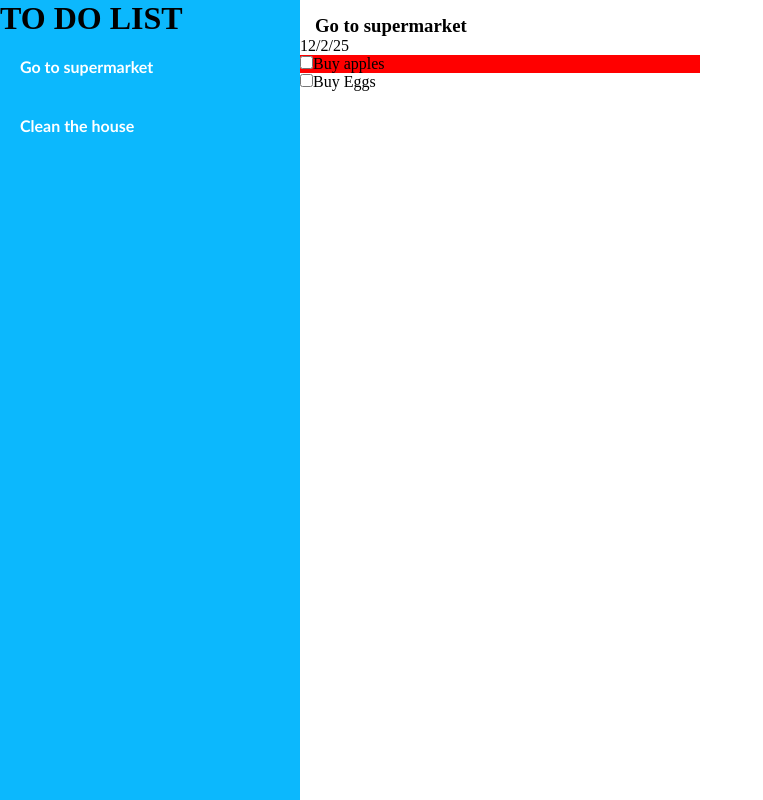
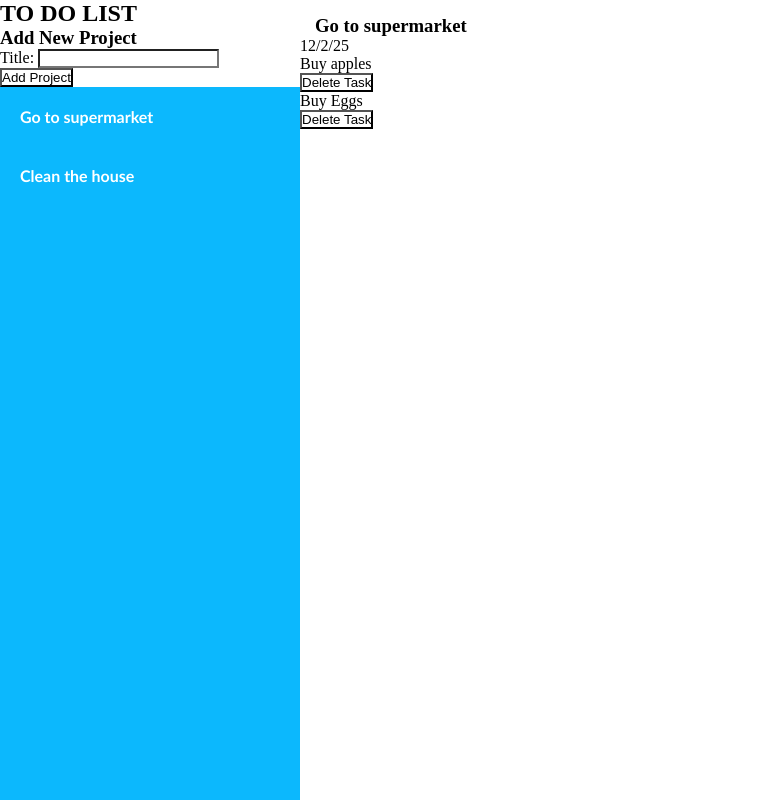
Before and after one commit to JaegerAW/to-do-list-project, a website built with webpack: page src/index.html in a window 1280 px wide. Both pictures are taken after a click on the element "Go to supermarket". Shown: the whole page, without its empty margins (0-763 px from the left). Built offline with nearby package versions, Linux system fonts and the light colour scheme.

Commit message:
save before changin renderMain.js

```diff
--- a/src/index.html
+++ b/src/index.html
@@ -9,7 +9,19 @@
 
     <div class="container">
         <div class="sidebar" id="sidebar">
-            TO DO LIST
+            <h2>TO DO LIST</h2>
+            <form class="form">
+                <h3>Add New Project</h3>
+                <div class="userinput">
+                    <label for="newtitle">Title:</label>
+                    <input type="text" id="newtitle">
+                <div class="userinput">
+                    <button type="submit" id="addnewproject">Add Project</button>
+            <div class="sidebar" id="sidebarproject"></div>
+                </div>
+                </div>
+
+            </form>
         </div>
         <div class="main" id="main"></div>
 
--- a/src/index.js
+++ b/src/index.js
@@ -1,53 +1,33 @@
 import './styles.css';
-
-const mainContent = document.querySelector('#main');
-const sideBar = document.querySelector('#sidebar');
+import { myProjects } from './myProjects.js';
+import renderMain from './renderMain.js';
 
 
 
 
-const myProjects = [
-    {
-        name: "Go to supermarket",
-        due: "12/2/25",
-        tasks: [
-                    {
-                        name: "Buy apples",
-                        priority: "high"
-                    },
-                    {
-                        name: "Buy Eggs",
-                        priority: "medium"
-                    }
-                ]
-    },
-    {
-        name: "Clean the house",
-        due: "13/2/25",
-        tasks: [
-                    {
-                        name: "Sweep and mop the floor",
-                        priority: "high"
-                    },
-                    {
-                        name: "Do laundry",
-                        priority: "high"
-                    }
-                ]
-    }
-];
+
+const mainContent = document.querySelector('#main');
+const sideBar = document.querySelector('#sidebarproject');
+
+
+
+
+
+
 function renderSidebar() {
-    let sidebarHTML = '<h1>TO DO LIST</h1>';
+    let sidebarHTML = '';
     myProjects.forEach((project, index) => {
         sidebarHTML += `<div class="projects" id="project-${index}">${project.name}</div>`
 
     })
-    sideBar.innerHTML = sidebarHTML;
+    sideBar.innerHTML += sidebarHTML;
     const projects = document.querySelectorAll('.projects');
     projects.forEach(project =>
         project.addEventListener('click', renderMain)
     )
 }
+
+/*
 function renderMain(event) {
 
     let index = parseInt(event.target.id.split('-')[1]);
@@ -73,6 +53,7 @@ function renderMain(event) {
     mainContent.appendChild(projectCard)
 
 }
+*/
 
 
 renderSidebar();
@@ -151,3 +132,35 @@ btn.textContent = "test";
 document.body.appendChild(btn)
 
 */
+
+/*const myProjects = [
+    {
+        name: "Go to supermarket",
+        due: "12/2/25",
+        tasks: [
+                    {
+                        name: "Buy apples",
+                        priority: "high"
+                    },
+                    {
+                        name: "Buy Eggs",
+                        priority: "medium"
+                    }
+                ]
+    },
+    {
+        name: "Clean the house",
+        due: "13/2/25",
+        tasks: [
+                    {
+                        name: "Sweep and mop the floor",
+                        priority: "high"
+                    },
+                    {
+                        name: "Do laundry",
+                        priority: "high"
+                    }
+                ]
+    }
+];
+*/
--- /dev/null
+++ b/src/myProjects.js
@@ -0,0 +1,34 @@
+const myProjects = [
+    {
+        name: "Go to supermarket",
+        due: "12/2/25",
+        tasks: [
+                    {
+                        name: "Buy apples",
+                        priority: "high"
+                    },
+                    {
+                        name: "Buy Eggs",
+                        priority: "medium"
+                    }
+                ]
+    },
+    {
+        name: "Clean the house",
+        due: "13/2/25",
+        tasks: [
+                    {
+                        name: "Sweep and mop the floor",
+                        priority: "high"
+                    },
+                    {
+                        name: "Do laundry",
+                        priority: "high"
+                    }
+                ]
+    }
+];
+
+
+//add project function should be here. get the dom for the form to add project here too
+export { myProjects };
--- /dev/null
+++ b/src/renderMain.js
@@ -0,0 +1,42 @@
+import { myProjects } from './myProjects.js';
+
+const mainContent = document.querySelector('#main');
+export default function renderMain(event) {
+    mainContent.textContent = '';
+    let index = parseInt(event.target.id.split('-')[1]);
+
+
+
+    const projectCard = document.createElement('div');
+    projectCard.classList.add('card');
+
+    const projectCardHeader = document.createElement('h3');
+    projectCardHeader.classList.add('cardheader');
+    projectCardHeader.textContent =  myProjects[index].name
+   projectCard.appendChild(projectCardHeader);
+
+   const projectDue = document.createElement('div');
+    projectDue.textContent = myProjects[index].due;
+    projectDue.classList.add('date');
+    projectCard.appendChild(projectDue);
+
+
+   for (let i = 0; i < myProjects[index].tasks.length; i++) {
+
+    //projectCard.innerHTML +=`<div class="tasks ${myProjects[index].tasks[i].priority}"><input type='checkbox'>${myProjects[index].tasks[i].name}</div>`;
+
+    const tasks = document.createElement('div');
+   const deleteBtn = document.createElement('button');
+   deleteBtn.textContent = 'Delete Task';
+
+
+
+
+   tasks.textContent = myProjects[index].tasks[i].name;
+   tasks.classList.add('tasks');
+   projectCard.appendChild(tasks);
+   projectCard.appendChild(deleteBtn);
+}
+    mainContent.appendChild(projectCard)
+
+}
--- a/webpack.config.js
+++ b/webpack.config.js
@@ -5,6 +5,7 @@ module.exports = {
     mode: "development", //required
 entry: {
     index: './src/index.js',
+    renderMain: './src/renderMain.js',
 },
 devtool: 'inline-source-map',
 output: {
```
